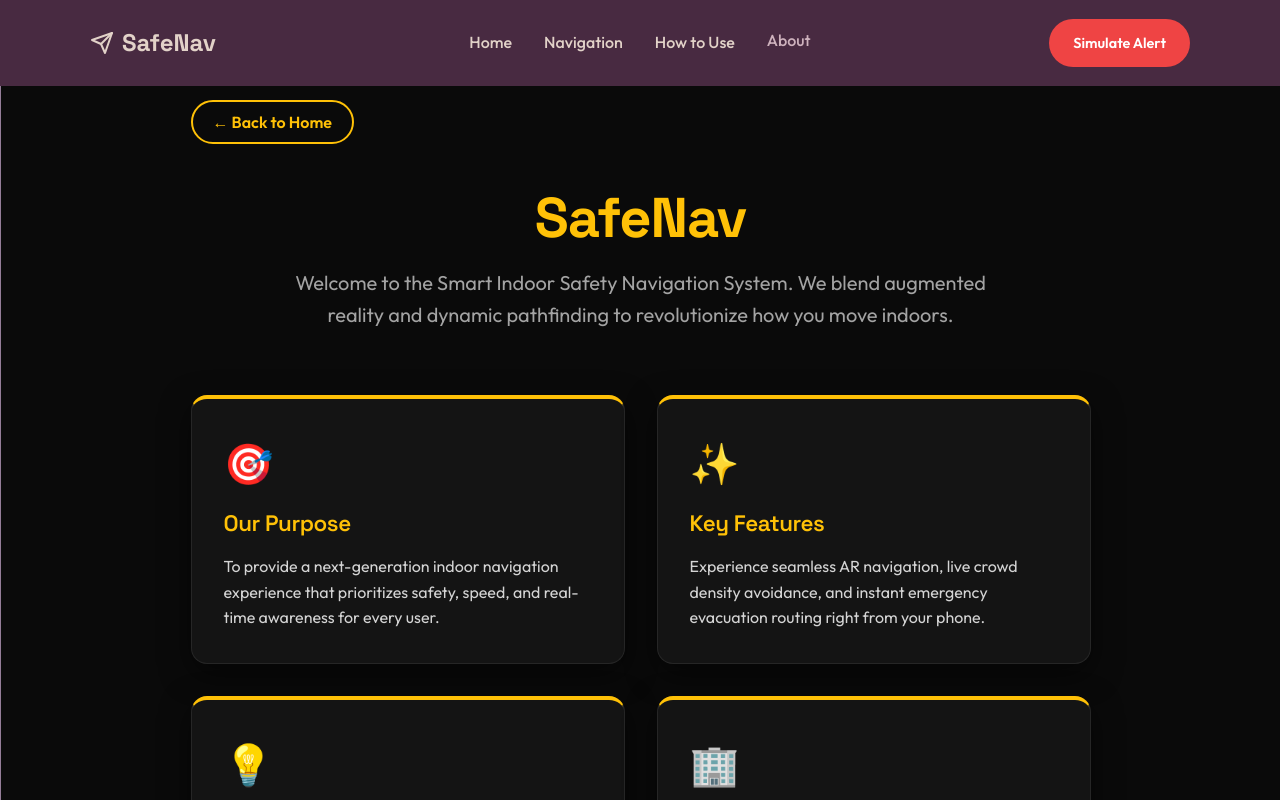
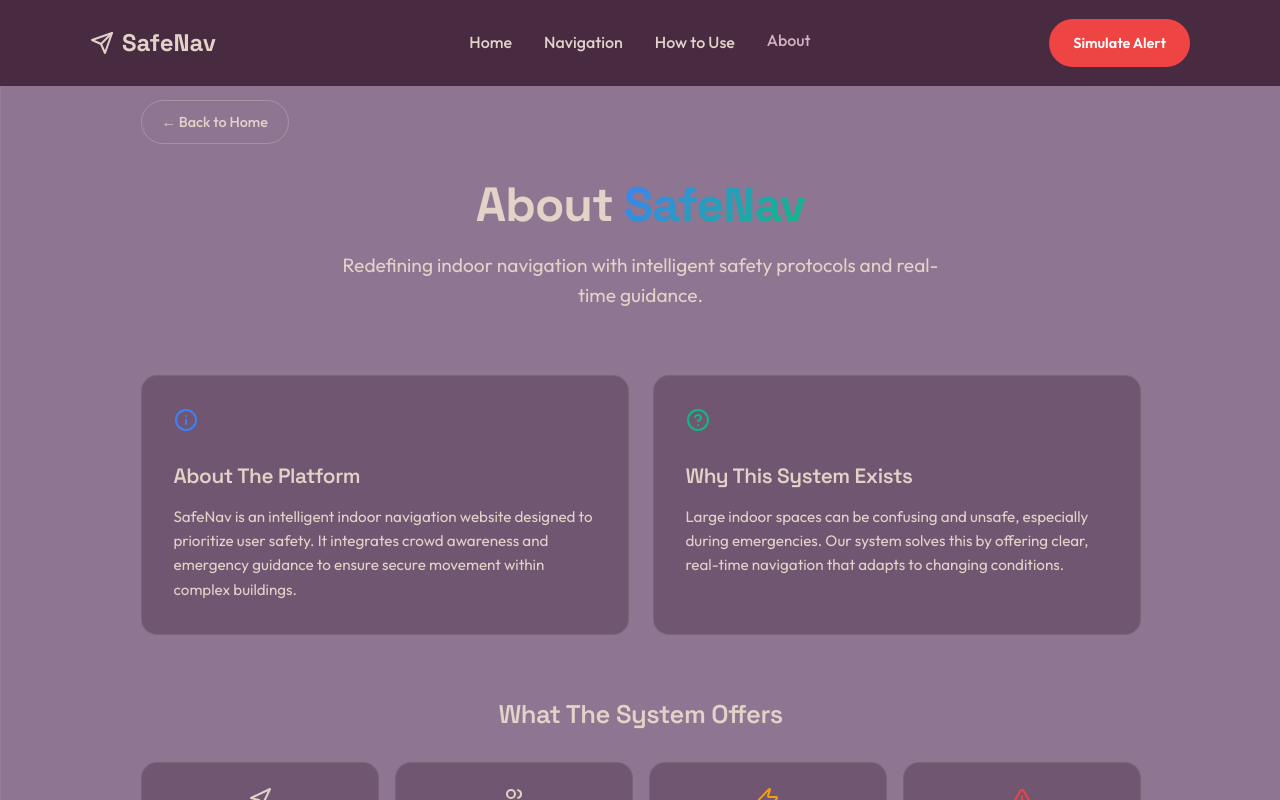
Before and after one commit to ArjuSuresh/SafeNav, a React (Create React App) app in the folder indoor-ar-navigation/: page / in a window 1280 px wide. Both pictures are taken after a click on the element "About". Built offline with nearby package versions, Linux system fonts and the light colour scheme; no server answers.

Commit message:
Update About page to match provided layout and home page color palette

```diff
--- a/indoor-ar-navigation/src/pages/AboutPage.js
+++ b/indoor-ar-navigation/src/pages/AboutPage.js
@@ -1,98 +1,186 @@
 import React from 'react';
+import { Info, HelpCircle, Navigation, Users, Zap, AlertTriangle, CheckCircle, Shield } from 'lucide-react';
 
 function AboutPage({ onBack }) {
-  const sections = [
-    {
-      icon: '🎯',
-      title: 'Our Purpose',
-      content: 'To provide a next-generation indoor navigation experience that prioritizes safety, speed, and real-time awareness for every user.'
-    },
-    {
-      icon: '✨',
-      title: 'Key Features',
-      content: 'Experience seamless AR navigation, live crowd density avoidance, and instant emergency evacuation routing right from your phone.'
-    },
-    {
-      icon: '💡',
-      title: 'User Benefits',
-      content: 'Save time by avoiding congested hallways, easily find complex room locations, and navigate with confidence during critical situations.'
-    },
-    {
-      icon: '🏢',
-      title: 'Use Cases',
-      content: 'Designed for universities, large corporate offices, and hospitals where complex indoor layouts often confuse guests and students.'
-    },
-    {
-      icon: '🎨',
-      title: 'Design Philosophy',
-      content: 'A clean, modern, and accessible interface built on a user-first philosophy. We prioritize clarity and performance above all.'
-    },
-    {
-      icon: '⚠️',
-      title: 'Disclaimer',
-      content: 'This platform is an academic prototype. While functional, it should not be solely relied upon for real-life life-or-death emergencies.'
-    }
-  ];
+  // Use colors matching the home page / global.css
+  const cardBg = 'rgba(72, 42, 65, 0.4)'; // translucent to blend with app background
+  const cardBorder = '1px solid rgba(226, 210, 200, 0.1)';
 
   return (
-    <div style={{ display: 'flex', flexDirection: 'column', minHeight: '100vh', backgroundColor: '#0a0a0a', color: '#f5f5f5' }}>
-      <div className="container" style={{ flex: 1, paddingTop: '100px', paddingBottom: '60px', maxWidth: '900px', margin: '0 auto' }}>
+    <div style={{ paddingBottom: '0', display: 'flex', flexDirection: 'column', minHeight: '100vh' }}>
+      <div className="container" style={{ flex: 1, paddingTop: '100px', paddingBottom: '40px', maxWidth: '1000px', margin: '0 auto' }}>
+
         <button
           onClick={onBack}
           style={{
             background: 'transparent',
-            border: '2px solid #FFC107',
-            color: '#FFC107',
+            border: '1px solid rgba(226, 210, 200, 0.3)',
+            color: 'var(--text-main)',
             padding: '8px 20px',
             borderRadius: '25px',
             cursor: 'pointer',
-            marginBottom: '2.5rem',
-            fontWeight: '600',
-            fontSize: '1rem',
+            marginBottom: '2rem',
+            fontWeight: '500',
+            fontSize: '0.9rem',
             transition: 'all 0.2s ease'
           }}
-          onMouseOver={(e) => { e.currentTarget.style.background = 'rgba(255, 193, 7, 0.1)'; }}
+          onMouseOver={(e) => { e.currentTarget.style.background = 'rgba(255, 255, 255, 0.05)'; }}
           onMouseOut={(e) => { e.currentTarget.style.background = 'transparent'; }}
         >
           ← Back to Home
         </button>
 
         <div style={{ textAlign: 'center', marginBottom: '4rem' }}>
-          <h1 style={{ color: '#FFC107', fontSize: '3.5rem', fontWeight: 'bold', marginBottom: '1rem', letterSpacing: '-0.02em' }}>SafeNav</h1>
-          <p style={{ fontSize: '1.25rem', color: '#a3a3a3', maxWidth: '700px', margin: '0 auto', lineHeight: '1.6' }}>
-            Welcome to the Smart Indoor Safety Navigation System. We blend augmented reality and dynamic pathfinding to revolutionize how you move indoors.
+          <h1 style={{ fontSize: '3rem', fontWeight: 'bold', marginBottom: '1rem' }}>
+            About <span className="text-gradient">SafeNav</span>
+          </h1>
+          <p style={{ fontSize: '1.2rem', color: 'var(--text-muted)', maxWidth: '600px', margin: '0 auto', lineHeight: '1.6' }}>
+            Redefining indoor navigation with intelligent safety protocols and real-time guidance.
           </p>
         </div>
 
-        <div style={{ display: 'grid', gridTemplateColumns: 'repeat(auto-fit, minmax(280px, 1fr))', gap: '2rem' }}>
-          {sections.map((sec, idx) => (
-            <div key={idx} style={{
-              background: '#141414',
-              border: '1px solid #262626',
-              borderRadius: '16px',
-              padding: '2rem',
-              borderTop: '4px solid #FFC107',
-              boxShadow: '0 10px 30px rgba(0,0,0,0.5)'
-            }}>
-              <div style={{ fontSize: '2.5rem', marginBottom: '1rem' }}>{sec.icon}</div>
-              <h3 style={{ color: '#FFC107', fontSize: '1.4rem', marginBottom: '1rem', fontWeight: '600' }}>{sec.title}</h3>
-              <p style={{ color: '#d4d4d4', fontSize: '1rem', lineHeight: '1.6', margin: 0 }}>{sec.content}</p>
-            </div>
-          ))}
+        {/* Top 2 Cards */}
+        <div style={{ display: 'grid', gridTemplateColumns: 'repeat(auto-fit, minmax(350px, 1fr))', gap: '1.5rem', marginBottom: '4rem' }}>
+          <div style={{ background: cardBg, border: cardBorder, borderRadius: '16px', padding: '2rem' }}>
+            <Info size={24} color="#3B82F6" style={{ marginBottom: '1.5rem' }} /> {/* Blue accent */}
+            <h3 style={{ fontSize: '1.3rem', marginBottom: '1rem', fontWeight: '600' }}>About The Platform</h3>
+            <p style={{ color: 'var(--text-muted)', fontSize: '0.95rem', lineHeight: '1.6', margin: 0 }}>
+              SafeNav is an intelligent indoor navigation website designed to prioritize user safety. It integrates crowd awareness and emergency guidance to ensure secure movement within complex buildings.
+            </p>
+          </div>
+          <div style={{ background: cardBg, border: cardBorder, borderRadius: '16px', padding: '2rem' }}>
+            <HelpCircle size={24} color="#10B981" style={{ marginBottom: '1.5rem' }} /> {/* Green accent */}
+            <h3 style={{ fontSize: '1.3rem', marginBottom: '1rem', fontWeight: '600' }}>Why This System Exists</h3>
+            <p style={{ color: 'var(--text-muted)', fontSize: '0.95rem', lineHeight: '1.6', margin: 0 }}>
+              Large indoor spaces can be confusing and unsafe, especially during emergencies. Our system solves this by offering clear, real-time navigation that adapts to changing conditions.
+            </p>
+          </div>
+        </div>
+
+        {/* What the system offers */}
+        <h2 style={{ textAlign: 'center', fontSize: '1.6rem', marginBottom: '2rem', fontWeight: '600' }}>What The System Offers</h2>
+        <div style={{ display: 'grid', gridTemplateColumns: 'repeat(auto-fit, minmax(200px, 1fr))', gap: '1rem', marginBottom: '4rem' }}>
+          <div style={{ background: cardBg, border: cardBorder, borderRadius: '16px', padding: '1.5rem', textAlign: 'center' }}>
+             <Navigation size={24} color="var(--text-main)" style={{ marginBottom: '1rem' }} />
+             <h4 style={{ fontSize: '1.1rem', marginBottom: '0.5rem', fontWeight: '600' }}>Indoor Navigation</h4>
+             <p style={{ color: 'var(--text-muted)', fontSize: '0.85rem', margin: 0, lineHeight: '1.5' }}>Seamless guidance through complex corridors and rooms.</p>
+          </div>
+          <div style={{ background: cardBg, border: cardBorder, borderRadius: '16px', padding: '1.5rem', textAlign: 'center' }}>
+             <Users size={24} color="var(--text-main)" style={{ marginBottom: '1rem' }} />
+             <h4 style={{ fontSize: '1.1rem', marginBottom: '0.5rem', fontWeight: '600' }}>Crowd Awareness</h4>
+             <p style={{ color: 'var(--text-muted)', fontSize: '0.85rem', margin: 0, lineHeight: '1.5' }}>Real-time density monitoring to avoid congestion.</p>
+          </div>
+          <div style={{ background: cardBg, border: cardBorder, borderRadius: '16px', padding: '1.5rem', textAlign: 'center' }}>
+             <Zap size={24} color="#F59E0B" style={{ marginBottom: '1rem' }} /> {/* Yellow accent */}
+             <h4 style={{ fontSize: '1.1rem', marginBottom: '0.5rem', fontWeight: '600' }}>Smart Routing</h4>
+             <p style={{ color: 'var(--text-muted)', fontSize: '0.85rem', margin: 0, lineHeight: '1.5' }}>Intelligent path selection based on efficiency and safety.</p>
+          </div>
+          <div style={{ background: cardBg, border: cardBorder, borderRadius: '16px', padding: '1.5rem', textAlign: 'center' }}>
+             <AlertTriangle size={24} color="#EF4444" style={{ marginBottom: '1rem' }} /> {/* Red accent */}
+             <h4 style={{ fontSize: '1.1rem', marginBottom: '0.5rem', fontWeight: '600' }}>Emergency Guide</h4>
+             <p style={{ color: 'var(--text-muted)', fontSize: '0.85rem', margin: 0, lineHeight: '1.5' }}>Immediate evacuation routes during hazard alerts.</p>
+          </div>
+        </div>
+
+        {/* Bottom Split Section */}
+        <div style={{ display: 'grid', gridTemplateColumns: 'repeat(auto-fit, minmax(350px, 1fr))', gap: '1.5rem', marginBottom: '4rem' }}>
+           <div style={{ background: cardBg, border: cardBorder, borderRadius: '16px', padding: '2rem' }}>
+              <h3 style={{ fontSize: '1.25rem', marginBottom: '1.5rem', fontWeight: '600' }}>How It Helps Users</h3>
+              <ul style={{ listStyle: 'none', padding: 0, margin: 0 }}>
+                <li style={{ display: 'flex', alignItems: 'flex-start', gap: '12px', marginBottom: '1.25rem' }}>
+                  <CheckCircle size={20} color="var(--text-main)" style={{ marginTop: '2px', flexShrink: 0 }} />
+                  <span style={{ color: 'var(--text-muted)', fontSize: '0.95rem' }}>Navigate efficiently without getting lost in large buildings.</span>
+                </li>
+                <li style={{ display: 'flex', alignItems: 'flex-start', gap: '12px', marginBottom: '1.25rem' }}>
+                  <CheckCircle size={20} color="var(--text-main)" style={{ marginTop: '2px', flexShrink: 0 }} />
+                  <span style={{ color: 'var(--text-muted)', fontSize: '0.95rem' }}>Avoid crowded areas for a faster and safer journey.</span>
+                </li>
+                <li style={{ display: 'flex', alignItems: 'flex-start', gap: '12px' }}>
+                  <CheckCircle size={20} color="var(--text-main)" style={{ marginTop: '2px', flexShrink: 0 }} />
+                  <span style={{ color: 'var(--text-muted)', fontSize: '0.95rem' }}>Receive instant, clear instructions during emergencies.</span>
+                </li>
+              </ul>
+           </div>
+
+           <div style={{ background: cardBg, border: cardBorder, borderRadius: '16px', padding: '2rem' }}>
+              <h3 style={{ fontSize: '1.25rem', marginBottom: '1.5rem', fontWeight: '600' }}>Where It Can Be Used</h3>
+              <div style={{ display: 'flex', flexWrap: 'wrap', gap: '12px' }}>
+                {['Hospitals', 'Universities', 'Shopping Malls', 'Airports', 'Corporate Offices'].map(tag => (
+                  <span key={tag} style={{
+                    background: 'rgba(255,255,255,0.05)',
+                    border: '1px solid rgba(255,255,255,0.1)',
+                    borderRadius: '20px',
+                    padding: '8px 16px',
+                    fontSize: '0.85rem',
+                    color: 'var(--text-main)'
+                  }}>
+                    {tag}
+                  </span>
+                ))}
+              </div>
+           </div>
+        </div>
+
+        {/* Safety First Design */}
+        <div style={{ background: cardBg, border: cardBorder, borderRadius: '16px', padding: '2rem', marginBottom: '4rem' }}>
+           <div style={{ display: 'flex', alignItems: 'center', gap: '12px', marginBottom: '1rem' }}>
+             <Shield size={24} color="var(--text-main)" />
+             <h3 style={{ fontSize: '1.3rem', fontWeight: '600', margin: 0 }}>Safety-First Design</h3>
+           </div>
+           <p style={{ color: 'var(--text-muted)', fontSize: '0.95rem', lineHeight: '1.7', margin: 0 }}>
+             Unlike traditional maps, SafeNav prioritizes your well-being. We analyze environmental data to recommend routes that are not just short, but safe. In emergencies, the system overrides standard paths to guide you away from hazards.
+           </p>
+        </div>
+
+        {/* Disclaimer */}
+        <div style={{
+          borderTop: '1px solid rgba(255,255,255,0.05)',
+          borderBottom: '1px solid rgba(255,255,255,0.05)',
+          padding: '2.5rem 0',
+          textAlign: 'center',
+          marginBottom: '2rem'
+        }}>
+           <span style={{ color: 'var(--text-muted)', fontSize: '0.85rem', fontWeight: '500' }}>
+             Disclaimer: This website is an academic prototype developed for demonstration and learning purposes.
+           </span>
         </div>
       </div>
 
+      {/* Exact Home Page Style Footer */}
       <footer style={{
-        backgroundColor: '#482A41', /* Matches global.css header/navbar color */
-        padding: '2.5rem 20px',
-        textAlign: 'center',
+        backgroundColor: '#482A41',
+        padding: '4rem 2rem 3rem 2rem',
+        borderTop: '1px solid rgba(255,255,255,0.05)',
         marginTop: 'auto',
-        borderTop: '2px solid rgba(255,255,255,0.05)'
+        borderRadius: '24px 24px 0 0'
       }}>
-        <div style={{ color: '#E2D2C8', maxWidth: '800px', margin: '0 auto' }}>
-          <p style={{ margin: '0 0 10px 0', fontWeight: '600', fontSize: '1.1rem', letterSpacing: '0.05em' }}>PROJECT: DEPT OF AI</p>
-          <p style={{ margin: '0 0 16px 0', fontSize: '1rem', opacity: 0.9 }}>Spring 2026 Indoor Navigation Prototype</p>
-          <p style={{ margin: 0, fontSize: '0.85rem', opacity: 0.6 }}>© 2026 Smart Indoor Safety Navigation System. All Rights Reserved.</p>
+        <div className="container" style={{ maxWidth: '1000px', margin: '0 auto', display: 'flex', justifyContent: 'space-between', flexWrap: 'wrap', gap: '3rem', marginBottom: '4rem' }}>
+
+          <div style={{ maxWidth: '400px' }}>
+            <div style={{ display: 'flex', alignItems: 'center', gap: '8px', fontSize: '1.5rem', fontWeight: 'bold', marginBottom: '1.5rem', color: '#E2D2C8' }}>
+              <svg width="24" height="24" viewBox="0 0 24 24" fill="none" stroke="currentColor" strokeWidth="2" strokeLinecap="round" strokeLinejoin="round">
+                <path d="m22 2-7 20-4-9-9-4Z" />
+                <path d="M22 2 11 13" />
+              </svg>
+              <span>SafeNav</span>
+            </div>
+            <p style={{ color: '#E2D2C8', fontSize: '1rem', lineHeight: '1.7', margin: 0, opacity: 0.9 }}>
+              Next-generation indoor navigation<br />
+              ensuring safety through real-time crowd<br />
+              analytics and hazard detection.
+            </p>
+          </div>
+
+          <div style={{ minWidth: '200px' }}>
+            <h4 style={{ color: '#E2D2C8', fontSize: '1.1rem', marginBottom: '1.5rem', fontWeight: 'bold' }}>Project</h4>
+            <p style={{ color: '#E2D2C8', fontSize: '0.95rem', margin: '0 0 0.5rem 0', opacity: 0.9 }}>Dept of AI (2023-2027)</p>
+            <p style={{ color: '#E2D2C8', fontSize: '0.95rem', margin: 0, opacity: 0.9 }}>Spring 2026</p>
+          </div>
+
+        </div>
+
+        <div style={{ textAlign: 'center', color: '#E2D2C8', fontSize: '0.85rem', opacity: 0.8 }}>
+          © 2026 Smart Indoor Safety Navigation System. Academic Prototype.
         </div>
       </footer>
     </div>
```
